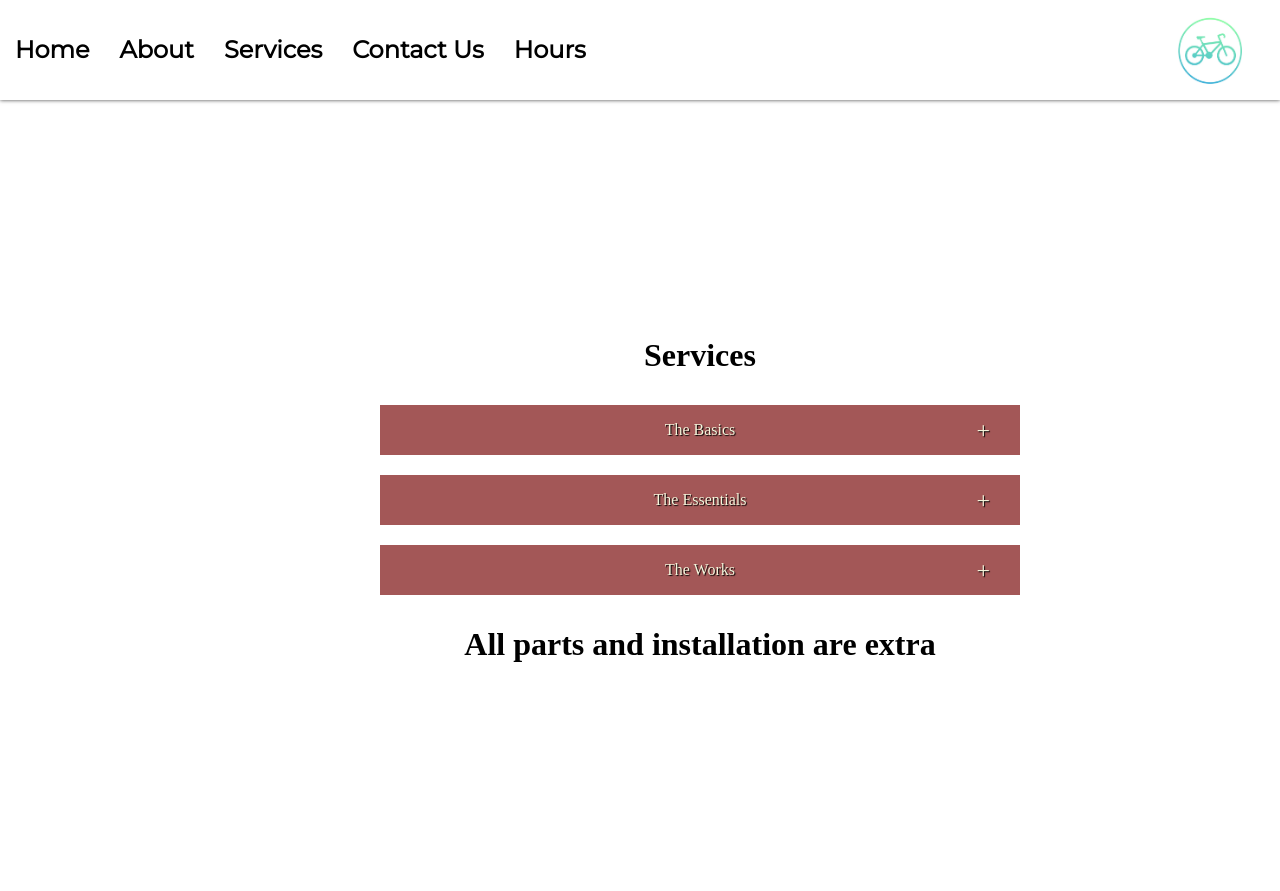
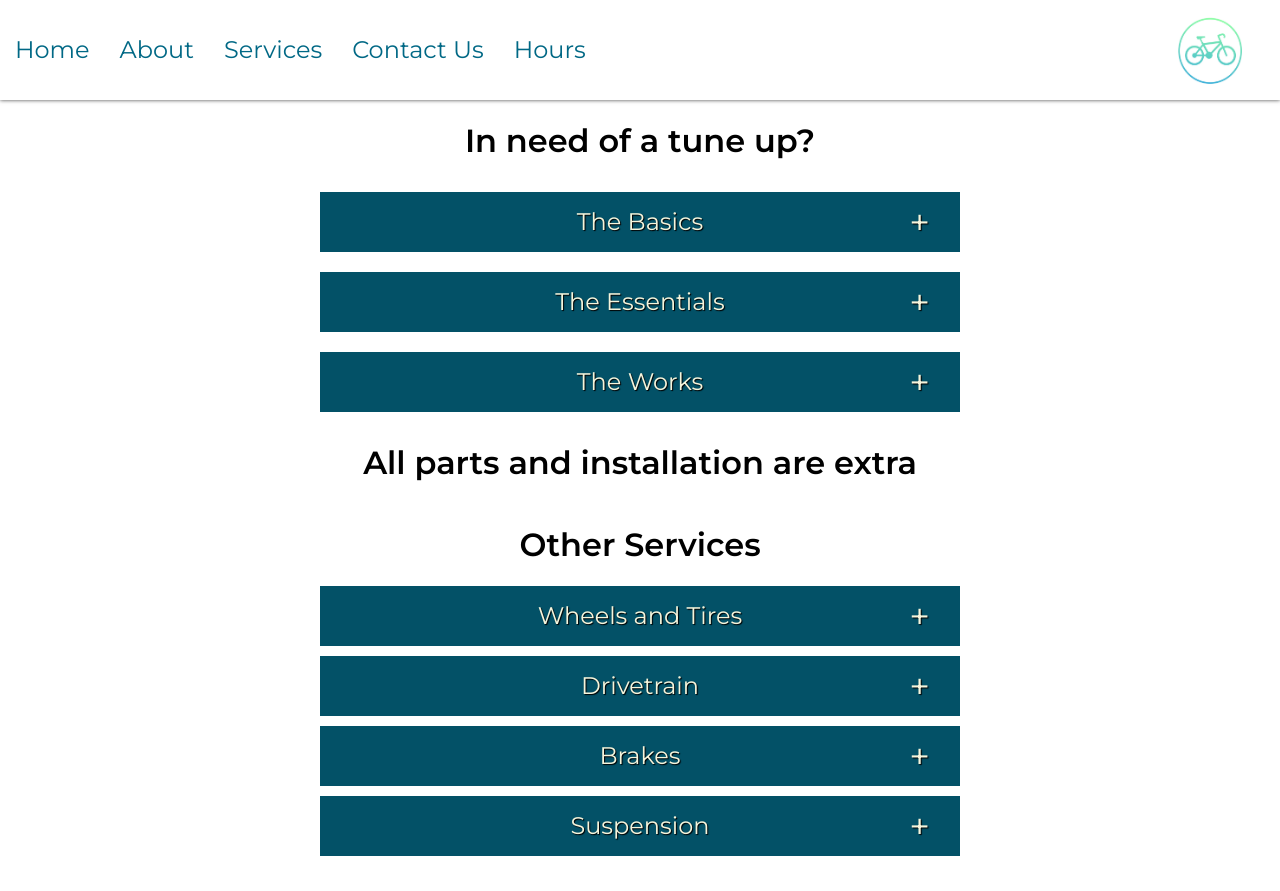
Before and after one commit to xebol/hjul-house, a React (Create React App) app: page /services in a window 1280 px wide. Shown: the top 891 px of the page. Built offline with nearby package versions, Linux system fonts and the light colour scheme.

Commit message:
add more services and styling

```diff
--- a/src/components/Navbar.css
+++ b/src/components/Navbar.css
@@ -20,7 +20,7 @@
   margin: 0 15px;
   font-size: 1.5rem;
   font-family: 'Montserrat', sans-serif;
-  font-weight: bold;
+  color: #006885;
 }
 
 .logo {
--- a/src/pages/About.css
+++ b/src/pages/About.css
@@ -4,7 +4,6 @@
   display: flex;
   flex-direction: column;
   align-items: center;
-  background-color: #F6EEE0;
 }
 
 .about-header{
@@ -30,13 +29,13 @@
 }
 
 .about-us{
-  font-size: 2rem;
+  font-size: 1.27rem;
   display: flex;
   flex-direction: column;
   align-items: center;
   text-align: center;
-  margin-bottom: 150px;
-  padding-top: 70px;
-  width: 100%;
+  padding-top: 100px;
+  padding-bottom: 150px;
+  width: 70%;
   font-family: 'Nunito', sans-serif;
 }
--- a/src/pages/Home.css
+++ b/src/pages/Home.css
@@ -14,6 +14,7 @@
   font-size: 3.5rem;
   font-weight: bold;
   margin: -10px;
+  color: #035167;
 }
 
 .centered-logo {
--- a/src/pages/Services.css
+++ b/src/pages/Services.css
@@ -1,13 +1,16 @@
+@import url('https://fonts.googleapis.com/css2?family=Montserrat:wght@600&display=swap');
+
 .services-page {
   display: flex;
   flex-direction: column;
   justify-content: center;
   align-items: center;
   text-align: center;
-  min-height: 100vh;
-  max-width: 800px;
-  margin-left: 300px;
+  min-height: 90vh;
+  max-width: 100vw;
+  font-family: 'Montserrat', sans-serif;
 }
+
 
 .services-title {
   position: relative;
@@ -15,6 +18,11 @@
   display: flex;
   align-items: center;
   flex-direction: column;
+  font-size: 1.5em;
+}
+
+.services-content {
+  font-size: 20px;
 }
 
 .services-title .services-label {
@@ -23,10 +31,10 @@
   display: flex;
   align-items: center;
   justify-content: center;
-  background-color: rgb(163, 87, 87);
+  background-color: #035167;
   color: beige;
   text-shadow: 1px 1px 1px black;
-  height: 50px;
+  height: 60px;
   width: 50vw;
   cursor: pointer;
 }
--- a/src/pages/Services.js
+++ b/src/pages/Services.js
@@ -12,7 +12,7 @@ function Services() {
 
   return (
     <div className="services-page">
-      <h1>Services</h1>
+      <h1>In need of a tune up?</h1>
       <div className="services-title" onClick={toggleAccordion}>
         <div className="services-label">The Basics</div>
         <div className="services-content" >
@@ -34,7 +34,7 @@ function Services() {
           <h5>INCLUDES THE BASICS</h5>
           <ul>
             <li>Full bike wash</li>
-            <li>Deep clean drive train components</li>
+            <li>Deep clean drivetrain components</li>
             <li>Wheels trued</li>
             <li>Adjust wheel bearings</li>
           </ul>
@@ -57,6 +57,58 @@ function Services() {
         </div>
       </div>
       <h1>All parts and installation are extra</h1>
+
+      <div className="other-services">
+        <h1>Other Services</h1>
+        <div className="services-title" onClick={toggleAccordion}>
+          <div className="services-label">Wheels and Tires</div>
+          <div className="services-content" >
+            <ul>
+              <li>Tire Patch</li>
+              <li>Tire Installation</li>
+              <li>Tubeless Tire Installation</li>
+              <li>Wheel Building</li>
+            </ul>
+          </div>
+        </div>
+
+        <div className="services-title" onClick={toggleAccordion}>
+          <div className="services-label">Drivetrain</div>
+          <div className="services-content" >
+            <ul>
+              <li>Bottom Bracket & Chainring Installation</li>
+              <li>Cassette Installation</li>
+              <li>Front Derailleur Installation</li>
+              <li>Rear Derailleur Installation</li>
+              <li>Derailleur Alignments</li>
+              <li>Chain Installation</li>
+            </ul>
+          </div>
+        </div>
+
+        <div className="services-title" onClick={toggleAccordion}>
+          <div className="services-label">Brakes</div>
+          <div className="services-content">
+            <ul>
+              <li>Cable Brake Installation</li>
+              <li>Hydraulic Brake Installation</li>
+              <li>Hydraulic Brake Flush</li>
+              <li>Brake Pad Replacement</li>
+            </ul>
+          </div>
+        </div>
+        <div className="services-title" onClick={toggleAccordion}>
+          <div className="services-label">Suspension</div>
+          <div className="services-content">
+            <ul>
+              <li>Service Front Suspension</li>
+              <li>Service Rear Suspension</li>
+            </ul>
+          </div>
+        </div>
+      </div>
+      {/* make the Contact us and link to the Contact us page */}
+      <h1>Don't see what you're looking for? Contact us</h1>
     </div>
   );
 }
```
